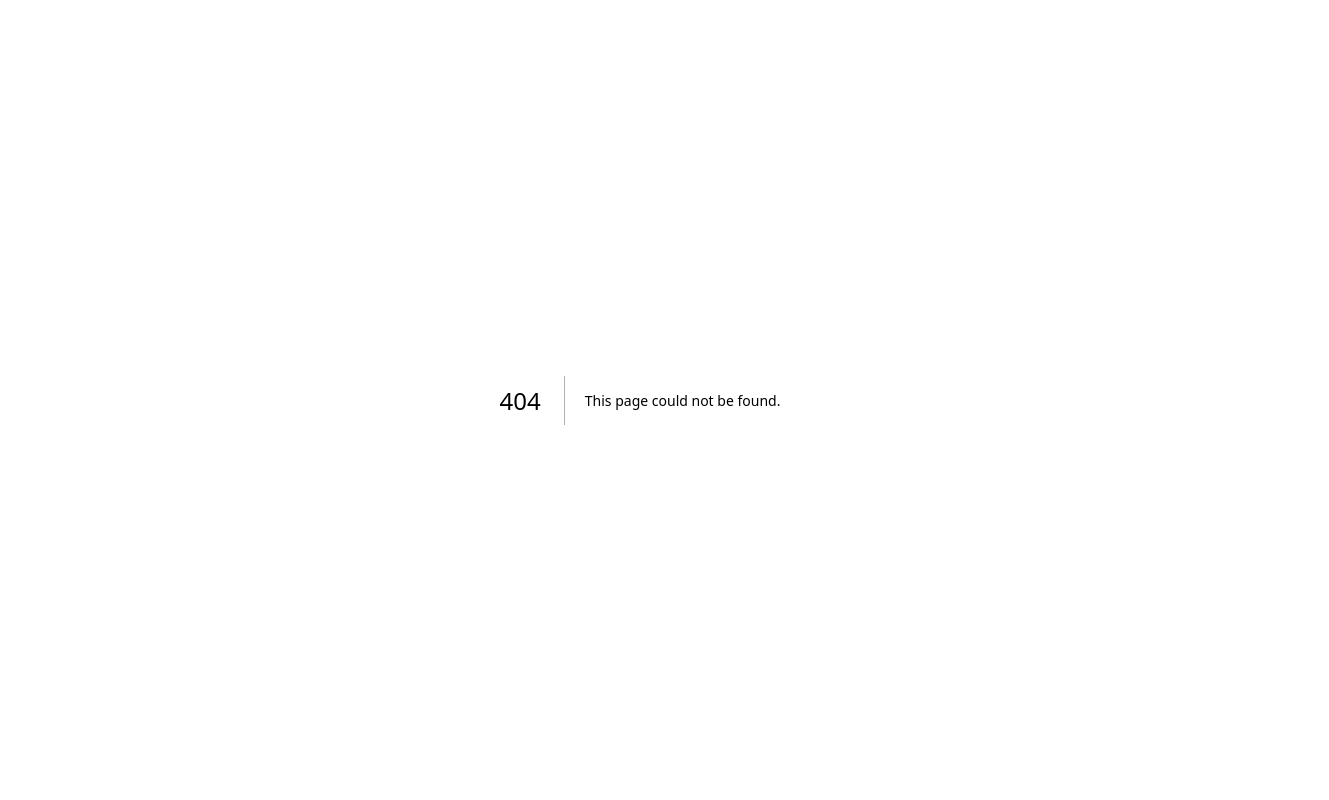
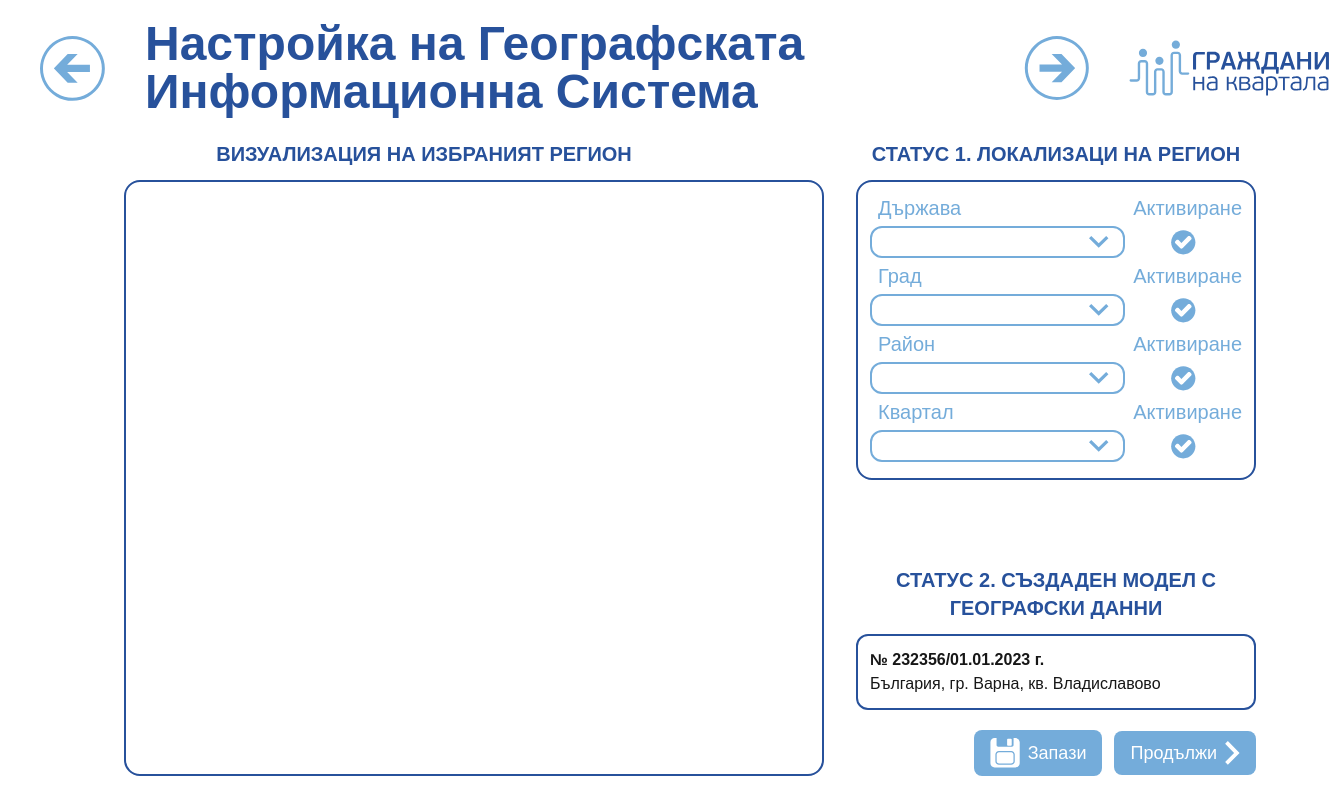
Before and after one commit to MiroslavAtanasov01/gk-web, a Next.js app: page /gis in a window 1280 px wide. Before the commit this address had no page. Shown: the whole page, 1329 px wide, since content can reach past the window. Built offline with nearby package versions, Linux system fonts and the light colour scheme.

Commit message:
Add GIS configuration page and dropdown component; include checked and not-checked SVGs

```diff
--- /dev/null
+++ b/src/app/gis/page.tsx
@@ -0,0 +1,149 @@
+"use client";
+
+import React, { useState } from "react";
+import Header from "@/components/auto-reports/Header";
+import dynamic from "next/dynamic";
+import Image from "next/image";
+import Dropdown from "@/components/Dropdown";
+
+const Map = dynamic(() => import("@/components/Map"), {
+  ssr: false,
+  loading: () => <p className="p-10 text-center">Зареждане на картата...</p>,
+});
+
+const GISConfigPage: React.FC = () => {
+  const [formData, setFormData] = useState({
+    country: "България",
+    city: "Варна",
+    district: "",
+    quarter: "",
+    street: "",
+    number: "",
+    block: "",
+    entrance: "",
+    floor: "",
+    countryActive: true,
+    cityActive: true,
+    districtActive: false,
+    quarterActive: false,
+    streetActive: false,
+    numberActive: false,
+    blockActive: false,
+    entranceActive: false,
+    floorActive: false,
+  });
+
+  return (
+    <div className="flex min-h-screen flex-col">
+      <Header title="Настройка на Географската Информационна Система" />
+      <main className="grid flex-grow grid-cols-1 gap-8 p-4 md:p-6 lg:grid-cols-[2fr_1fr]">
+        {/* Left Column */}
+        <section className="flex flex-col">
+          <h2 className="text-primary mb-3 text-center text-xl font-semibold">
+            ВИЗУАЛИЗАЦИЯ НА ИЗБРАНИЯТ РЕГИОН
+          </h2>
+          <div className="border-primary ml-25 flex h-full min-h-0 flex-col overflow-hidden rounded-2xl border-2">
+            {/* <Map className="h-full w-full flex-grow" /> */}
+          </div>
+        </section>
+
+        {/* Right Column */}
+        <section className="flex flex-col">
+          <div className="flex-1">
+            <h2 className="text-primary mb-3 text-center text-xl font-semibold">
+              СТАТУС 1. ЛОКАЛИЗАЦИ НА РЕГИОН
+            </h2>
+            <div className="border-primary rounded-2xl border-2 p-3">
+              <div className="mb-1 w-full">
+                <Dropdown
+                  label="Държава"
+                  value={formData.country}
+                  onChange={() => console.log(1)}
+                  labelColor="secondary"
+                  activate={true}
+                  options={[
+                    { value: "", label: "" },
+                    { value: "bg", label: "България" },
+                    { value: "ru", label: "Румъния" },
+                    { value: "ge", label: "Гърция" },
+                  ]}
+                />
+              </div>
+              <div className="mb-1 w-full">
+                <Dropdown
+                  label="Град"
+                  value={formData.city}
+                  onChange={() => console.log(1)}
+                  labelColor="secondary"
+                  activate={true}
+                  options={[
+                    { value: "", label: "" },
+                    { value: "vn", label: "Варна" },
+                    { value: "sv", label: "София" },
+                    { value: "pv", label: "Пловдив" },
+                  ]}
+                />
+              </div>
+              <div className="mb-1 w-full">
+                <Dropdown
+                  label="Район"
+                  value={formData.district}
+                  onChange={() => console.log(1)}
+                  labelColor="secondary"
+                  activate={true}
+                  options={[
+                    { value: "", label: "" },
+                    { value: "ce", label: "Център" },
+                    { value: "vv", label: "Владиславово" },
+                    { value: "ml", label: "Младост" },
+                  ]}
+                />
+              </div>
+              <div className="mb-1 w-full">
+                <Dropdown
+                  label="Квартал"
+                  value={formData.district}
+                  onChange={() => console.log(1)}
+                  labelColor="secondary"
+                  activate={true}
+                  options={[
+                    { value: "", label: "" },
+                    { value: "ce", label: "Център" },
+                    { value: "vv", label: "Владиславово" },
+                    { value: "ml", label: "Младост" },
+                  ]}
+                />
+              </div>
+            </div>
+          </div>
+          <div className="">
+            <h2 className="text-primary mb-3 text-center text-xl font-semibold">
+              СТАТУС 2. СЪЗДАДЕН МОДЕЛ С ГЕОГРАФСКИ ДАННИ
+            </h2>
+            <div className="text-md border-primary rounded-xl border-2 p-3">
+              <p className="font-bold">№ 232356/01.01.2023 г.</p>
+              <p>България, гр. Варна, кв. Владиславово</p>
+            </div>
+          </div>
+          <div className="flex items-center justify-end space-x-3 pt-5">
+            <button className="hover:bg-secondary flex cursor-pointer items-center space-x-2 rounded-lg bg-[#74ACDA] px-4 py-2 text-lg font-medium text-white transition-colors duration-150">
+              <Image src="/images/keep.svg" alt="next" width={30} height={30} />
+              <span>Запази</span>
+            </button>
+            <button className="hover:bg-secondary flex cursor-pointer items-center space-x-2 rounded-lg bg-[#74ACDA] px-4 py-2 text-lg font-medium text-white transition-colors duration-150">
+              <span>Продължи</span>
+              <Image
+                src="/images/right-arrow.svg"
+                alt="next"
+                width={15}
+                height={30}
+              />
+            </button>
+          </div>
+        </section>
+      </main>
+    </div>
+  );
+};
+
+export default GISConfigPage;
--- a/src/app/page.tsx
+++ b/src/app/page.tsx
@@ -84,6 +84,7 @@ export default function Home() {
               image="/images/home/location.svg"
               text="Настройка на ГИС"
               percents={10}
+              onClick={() => router.push("/gis")}
             ></Tab>
             <Tab
               image="/images/home/gift.svg"
--- a/src/components/Dropdown.tsx
+++ b/src/components/Dropdown.tsx
@@ -9,6 +9,9 @@ interface DropdownProps {
   options: { value: string; label: string }[];
   onChange: (value: string) => void;
   className?: string;
+  disabled?: boolean;
+  labelColor?: string;
+  activate?: boolean;
 }
 
 export default function Dropdown({
@@ -17,16 +20,25 @@ export default function Dropdown({
   options,
   onChange,
   className = "",
+  disabled = false,
+  labelColor = "gray-950",
+  activate = false,
 }: DropdownProps) {
   return (
+    <div className="flex flex-row">
       <div className={`w-full ${className}`}>
         {label && (
-        <label className="mb-1 block text-xl font-medium">{label}</label>
+          <label
+            className={`text-${labelColor} mb-1 ml-2 block text-xl font-medium`}
+          >
+            {label}
+          </label>
         )}
         <div className="relative w-full">
           <select
             className="border-secondary focus:border-secondary w-full appearance-none rounded-xl border-2 bg-white px-2 pr-10 text-xl focus:ring-0 focus:outline-none"
             value={value}
+            disabled={disabled}
             onChange={(e: ChangeEvent<HTMLSelectElement>) =>
               onChange(e.target.value)
             }
@@ -47,5 +59,24 @@ export default function Dropdown({
           </span>
         </div>
       </div>
+      {activate ? (
+        <div className="flex flex-col items-center">
+          <label
+            className={`text-secondary mb-2 ml-2 block text-xl font-medium`}
+          >
+            Активиране
+          </label>
+          <Image
+            src="/images/checked.svg"
+            alt="check"
+            width={25}
+            height={25}
+            className="cursor-pointer"
+          />
+        </div>
+      ) : (
+        <div></div>
+      )}
+    </div>
   );
 }
```
Also changed, not shown: public/images/checked.svg (added), public/images/not-checked.svg (added). Lines whose indentation alone changed are shown as unchanged.
